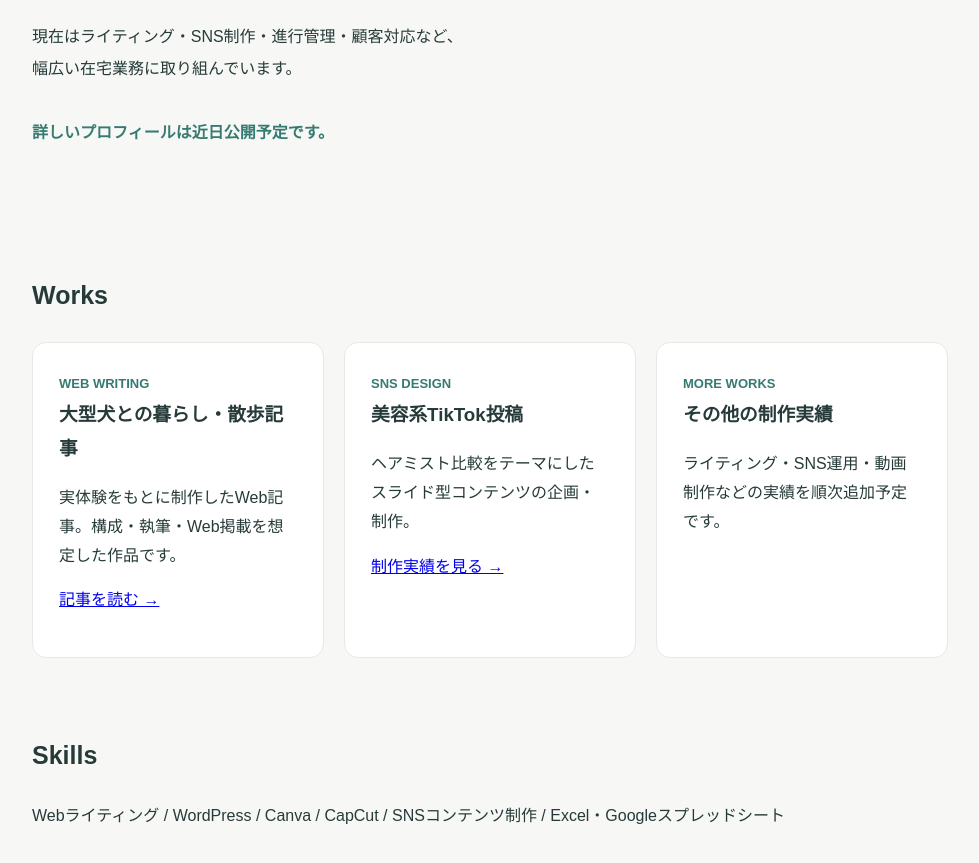
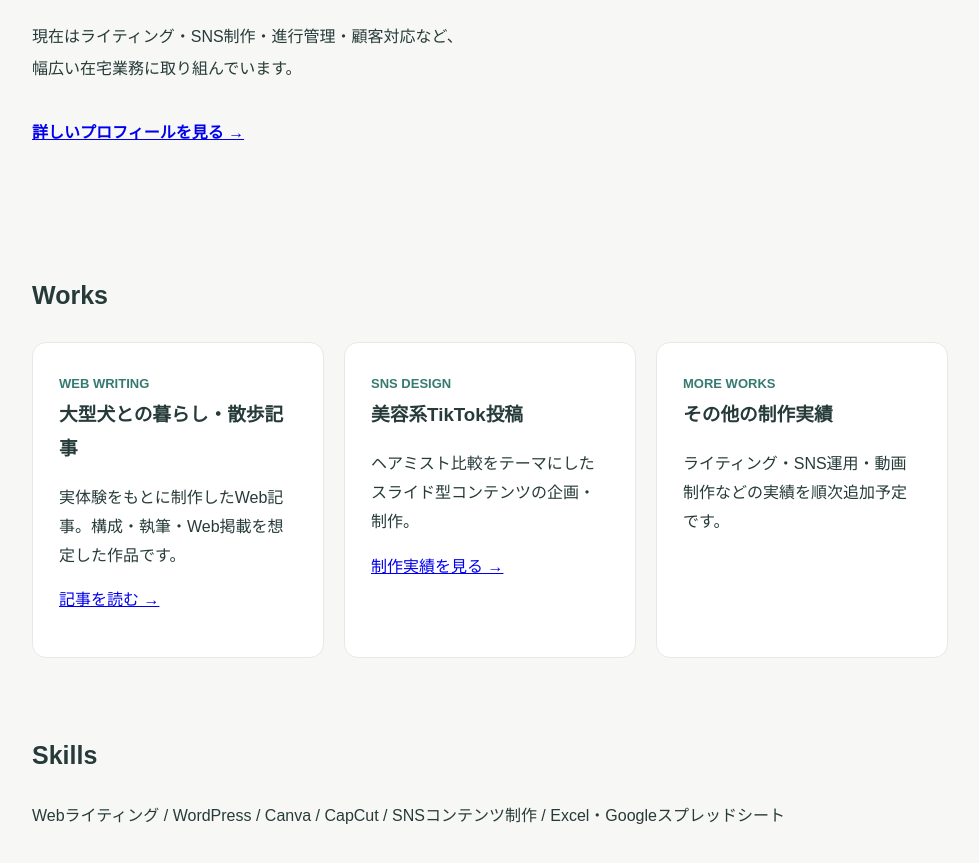
Before and after one commit to yayoi000309/pahu-creative, a plain HTML site: page index.html in a window 1280 px wide. Shown: the part 1031-1894 px from the top of the page, without its empty margins (150-1129 px from the left). Drawn offline with Linux system fonts and the light colour scheme.

Commit message:
Update profile link in index.html

```diff
--- a/index.html
+++ b/index.html
@@ -111,9 +111,10 @@
       幅広い在宅業務に取り組んでいます。
     </p>
 
-    <p class="profile-link">
-      詳しいプロフィールは近日公開予定です。
-    </p>
+<p class="profile-link">
+  <a href="profile/">詳しいプロフィールを見る →</a>
+</p>
+
   </div>
 </section>
 
```
